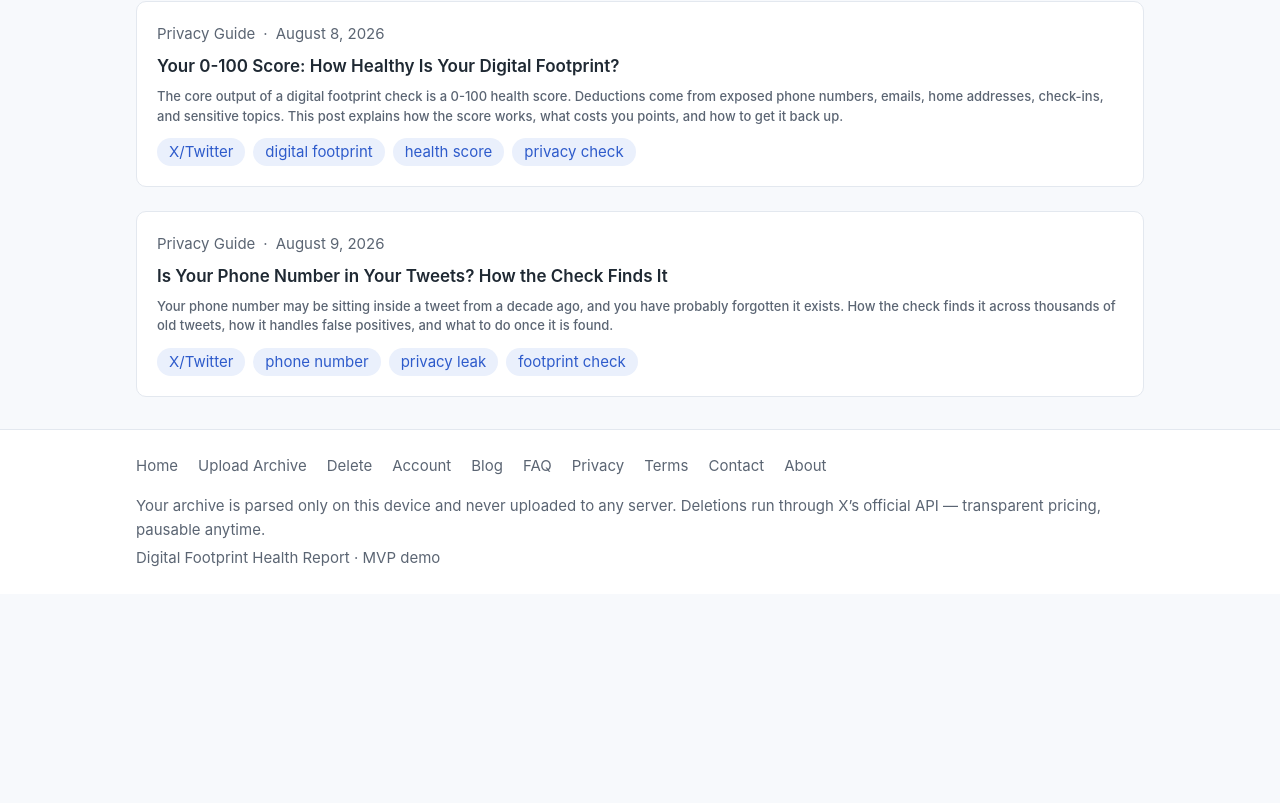
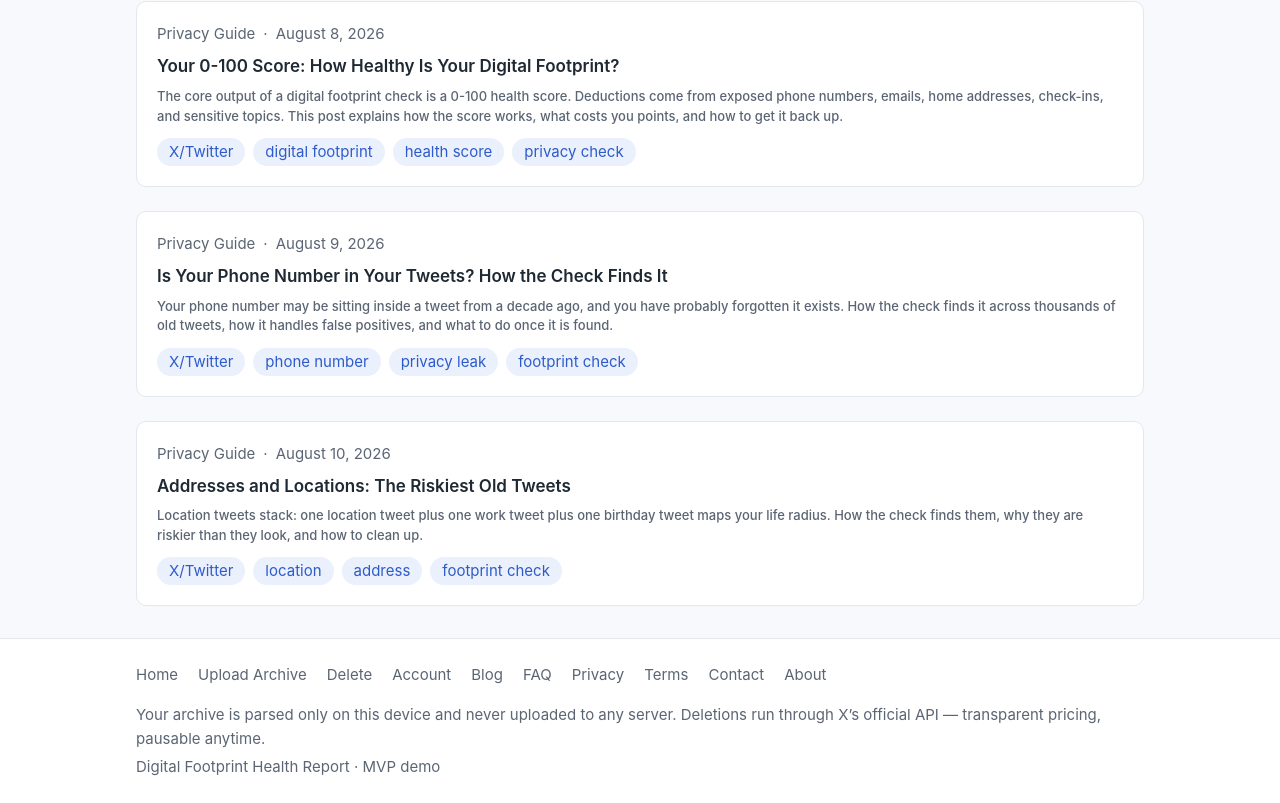
Before and after one commit to 863683348/digital-footprint-health, a Next.js app: page /en/blog in a window 1280 px wide. Shown: the part 1367-2170 px from the top of the page. Before the commit the page ends 1961 px from the top, so only its background shows below. Built offline with nearby package versions, Linux system fonts and the light colour scheme; no server answers.

Commit message:
content: Day 7 - address-location-tweets-risk (中英双语)

```diff
--- a/content/posts.ts
+++ b/content/posts.ts
@@ -759,6 +759,78 @@ export const allPosts: BlogPost[] = [
 <p>公开渠道删掉后，主要的搜索路径就断了。第三方缓存和存档站点是另一回事，但账号层面的暴露已经被清除。</p>
 `,
   },
+  {
+    slug: 'address-location-tweets-risk',
+    title: '住址与定位：最危险的一类旧推文',
+    excerpt:
+      '定位推文的危险在于它是"可叠加的"：一条定位 + 一条工作 + 一条生日，生活半径就拼出来了。体检怎么识别这类推文、为什么它们最危险、以及怎么清理。',
+    date: '2026-08-10',
+    updatedAt: '2026-08-10',
+    author: 'Digital Footprint Health Team',
+    category: '隐私指南',
+    tags: ['X/Twitter', '定位', '住址', '数字足迹体检'],
+    canonical: '/blog/address-location-tweets-risk',
+    titleEn: 'Addresses and Locations: The Riskiest Old Tweets',
+    excerptEn:
+      'Location tweets stack: one location tweet plus one work tweet plus one birthday tweet maps your life radius. How the check finds them, why they are riskier than they look, and how to clean up.',
+    categoryEn: 'Privacy Guide',
+    tagsEn: ['X/Twitter', 'location', 'address', 'footprint check'],
+    content: `
+<p>如果说手机号是数字足迹里最贵的一类信息，那 location in tweets 就是最危险的一类。原因很简单：手机号泄露是"号码被知道了"，住址泄露是"你家被知道了"。一条十年前随手发的定位推文，配合其他公开信息，足以把一个人从互联网上"找出来"。这篇讲体检怎么识别这类推文、为什么它们最危险、以及怎么清理。</p>
+
+<h2>为什么定位推文比想象中危险</h2>
+<p>先看一个常见误区：很多人觉得"我又没发过家庭住址"。但推文里的定位不一定是文字，还有三种隐蔽形态：</p>
+<ul>
+  <li>平台定位标签：发推时附带的 GPS 坐标，精确到街区和时间</li>
+  <li>照片 EXIF：手机照片自带拍摄地点，部分平台的缩略图会暴露</li>
+  <li>文本里的位置：随口一句"刚从 XX 小区门口路过""在 XX 医院陪床"，都是线索</li>
+</ul>
+<p>单独看每一条都很"普通"，但组合起来就是一张移动轨迹。address in tweets 的危险在于它是"可叠加的"：一条定位推文 + 一条工作相关推文 + 一条生日相关推文，你的生活半径就拼出来了。</p>
+
+<h2>体检怎么识别定位类推文</h2>
+<p>识别逻辑分三层：</p>
+<ol>
+  <li><strong>坐标与标签</strong>：直接命中推文自带的 GPS 定位标签和地点标签</li>
+  <li><strong>地点名匹配</strong>：识别文本中的省市、街道、小区、地标名称，与常用地点库比对</li>
+  <li><strong>时间-地点关联</strong>：把定位推文与同一时段的其他推文关联，判断这条推文暴露的是"路过"还是"常驻"</li>
+</ol>
+<p>第三层最关键：在某个城市出差一周的定位推文，和连续 20 条深夜发在同一个小区附近的推文，风险等级完全不同。体检按"常驻地点"和"一次性地点"分开标注，而不是一刀切。</p>
+
+<h2>清理优先级：先动这三类</h2>
+<table>
+  <tr><th>优先级</th><th>推文类型</th><th>为什么</th></tr>
+  <tr><td>高</td><td>家庭住址相关（小区/楼栋/门牌）</td><td>直接暴露常驻地点，配合快递、外卖信息可定位到人</td></tr>
+  <tr><td>高</td><td>工作地点 + 通勤路线</td><td>暴露每日行踪规律，容易推算上下班时间</td></tr>
+  <tr><td>中</td><td>度假定位（含"不在家"信号）</td><td>等于公开告诉别人你家空着</td></tr>
+  <tr><td>低</td><td>公共场所打卡（餐厅、景点）</td><td>暴露的是过去，风险可控</td></tr>
+</table>
+
+<h2>清理之后还要做什么</h2>
+<p>删推文只是第一步。定位信息会被复制：第三方存档、截图、搜索引擎缓存。所以删完后：</p>
+<ol>
+  <li>在 X 的隐私设置里关闭"显示位置"默认开关，防止新推文继续带定位</li>
+  <li>检查照片上传设置，关闭照片地理位置信息</li>
+  <li>重新体检一次，确认没有残留的定位类推文</li>
+</ol>
+<p>把体检当作月度习惯，而不是一次性的"大扫除"。数字足迹是持续产生的，检查也要持续。</p>
+
+<h2>FAQ</h2>
+
+<h3>推文定位标签删掉推文就彻底消失了吗？</h3>
+<p>账号层面是的，但第三方存档（如 archive.org）和搜索引擎缓存可能还有残留。删除后做一次搜索自查，发现残留可以申请从存档移除。</p>
+
+<h3>体检能识别图片里的定位吗？</h3>
+<p>目前体检主要覆盖文本和推文元数据中的定位信息，图片 EXIF 需要结合照片元数据检测，属于更高阶的能力，正在迭代中。</p>
+
+<h3>我没发过定位，也需要担心吗？</h3>
+<p>需要。文本里的地名、照片位置、平台自动添加的定位标签都可能暴露位置，未必是你主动发的。建议做一次全量体检，看看"你以为的没有"和"实际上的有"差多少。</p>
+
+<h3>删掉定位推文会影响账号吗？</h3>
+<p>不会。删除推文不影响账号状态、粉丝和关注列表，只是内容不再公开可见。</p>
+
+<p>删完定位推文之后，记得做一次完整体检确认干净。想先理解体检的整体逻辑，可以看 <a href="/blog/digital-footprint-health-score">0-100 健康评分</a> 那篇，或者从 <a href="/blog/what-is-digital-footprint-check">数字足迹体检是什么</a> 开始。如果你还没处理过手机号类推文，先看 <a href="/blog/phone-number-in-tweets-check">手机号暴露在推文里</a> 那篇，这两类是最值得优先清理的。</p>
+`,
+  },
 ]
 
 export function getPost(slug: string): BlogPost | undefined {
```
